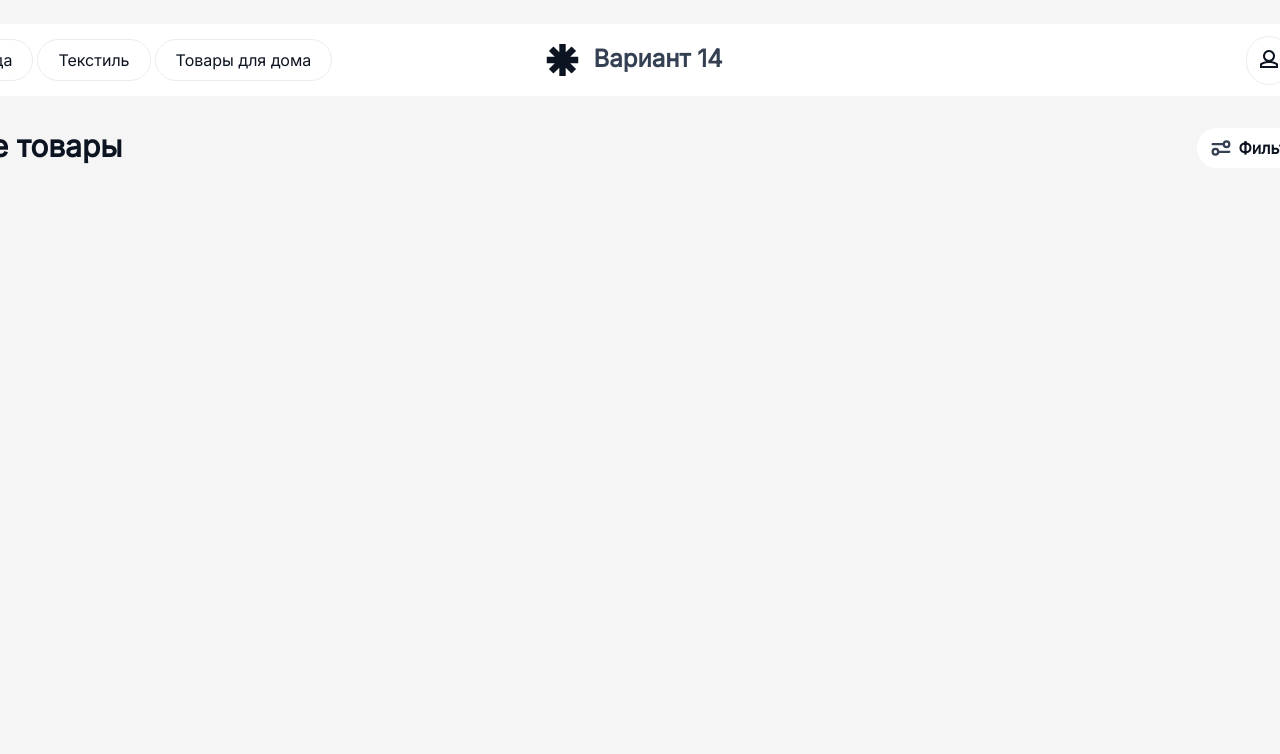
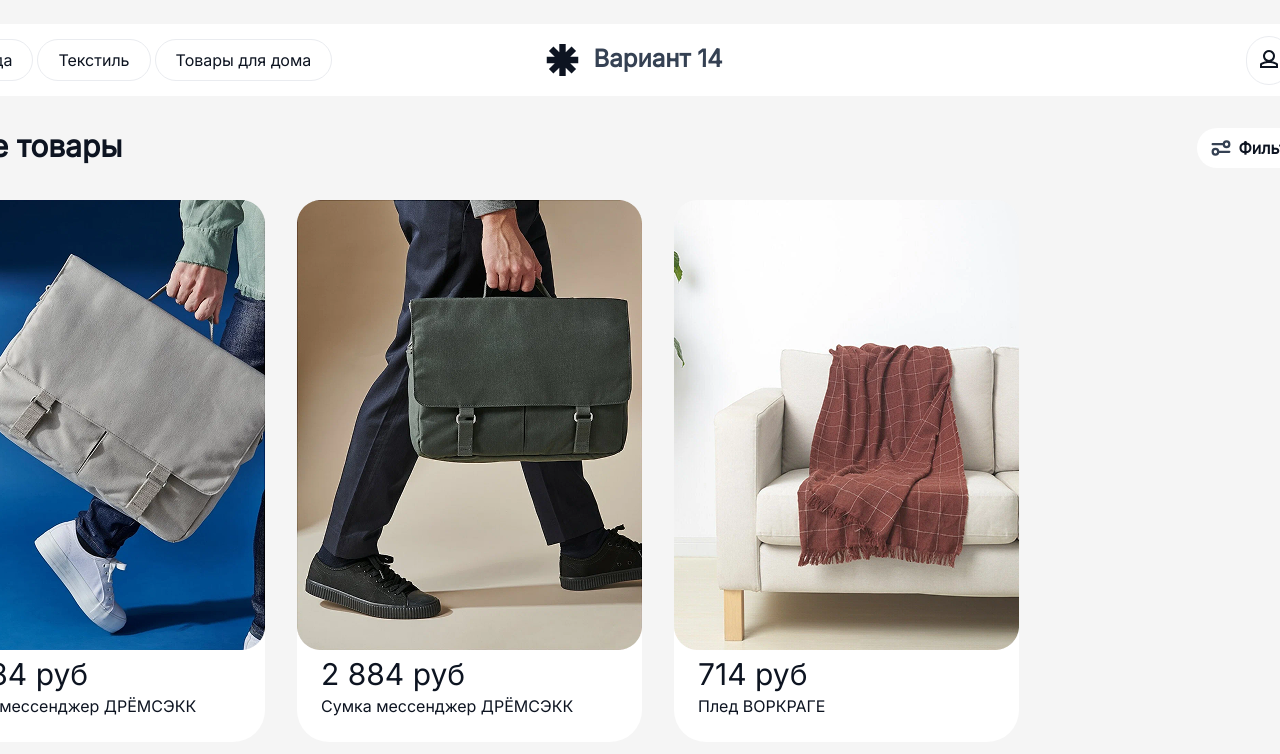
Before and after one commit to muzilyag/Web_lr2, a plain HTML site: page index.html in a window 1280 px wide. Shown: the top 754 px of the page. Drawn offline with Linux system fonts and the light colour scheme.

Commit message:
Добавлена часть с товарами

```diff
--- a/index.html
+++ b/index.html
@@ -57,7 +57,44 @@
             </div>
 
             <div class="main-body">
+                <div class="buy">
+                    <img class="img-buy" src="img1.png" alt="img not founded!"/>
+                    <div class="buy-discriptionn">
+                        <label class="buy-discription-cost">
+                            2 884 руб
+                        </label>
+                        <br/>
+                        <label class="buy-discription-name">
+                            Сумка мессенджер ДРЁМСЭКК
+                        </label>
+                    </div>
+                </div>
 
+                <div class="buy">
+                    <img class="img-buy" src="img2.png" alt="img not founded!"/>
+                    <div class="buy-discriptionn">
+                        <label class="buy-discription-cost">
+                            2 884 руб
+                        </label>
+                        <br/>
+                        <label class="buy-discription-name">
+                            Сумка мессенджер ДРЁМСЭКК
+                        </label>
+                    </div>
+                </div>
+
+                <div class="buy">
+                    <img class="img-buy" src="img3.png" alt="img not founded!"/>
+                    <div class="buy-discriptionn">
+                        <label class="buy-discription-cost">
+                            714 руб
+                        </label>
+                        <br/>
+                        <label class="buy-discription-name">
+                            Плед ВОРКРАГЕ
+                        </label>
+                    </div>
+                </div>
             </div>
         </main>
     </body>
--- a/styles.css
+++ b/styles.css
@@ -153,3 +153,42 @@ html,body {
     display: flex;
     justify-content: center;
 }
+
+.main-body{
+    display: flex;
+    margin-left: 240px;
+    gap: 32px;
+}
+
+.buy{
+    border-radius: 32px;
+    background-color: #ffffff;
+    gap: 16px;
+}
+
+.buy-discriptionn{
+    width: 345px;
+    padding: 0 24px 24px 24px;
+    gap: 4px;
+    /* display: flex; */
+}
+
+.buy-discription-cost{
+    width: 297px;
+    height: 40px;
+    font-family: 'Inter';
+    font-weight: 500;
+    font-size: 30px;
+    color: #0d1421;
+    line-height: 40px;
+}
+
+.buy-discription-name{
+    width: 297px;
+    height: 40px;
+    font-family: 'Inter';
+    font-weight: 400;
+    font-size: 16px;
+    color: #0d1421;
+    line-height: 24px;
+}
```
Also changed, not shown: img1.png (added), img2.png (added), img3.png (added).
